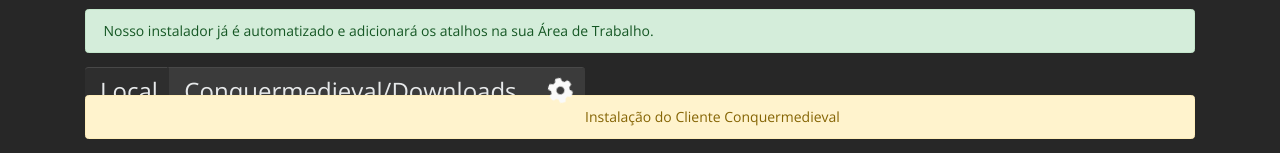
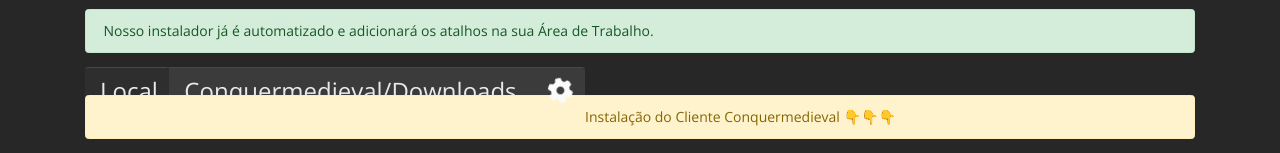
Before and after one commit to conquermedieval/conquermedieval.github.io, a Jekyll site: the page built from downloads.html, in a window 1280 px wide. Shown: the part 381-534 px from the top of the page. Built offline with Jekyll 4.4.1, drawn with Linux system fonts in a browser that asks for light colours; grey boxes are pictures that could not be loaded.

Commit message:
Update downloads.html

```diff
--- a/downloads.html
+++ b/downloads.html
@@ -39,7 +39,7 @@
     <div>
     <div class="container-downloads">
     <div class="container">
-    <p class="alert alert-warning">Instalação do Cliente Conquermedieval </p>
+    <p class="alert alert-warning">Instalação do Cliente Conquermedieval 👇👇👇</p>
     <meta name="viewport" content="width=device-width, initial-scale=1.0">
     <video width="800" height="600" controls>
         <source src="ajuda.mp4" type="video/mp4">
```
